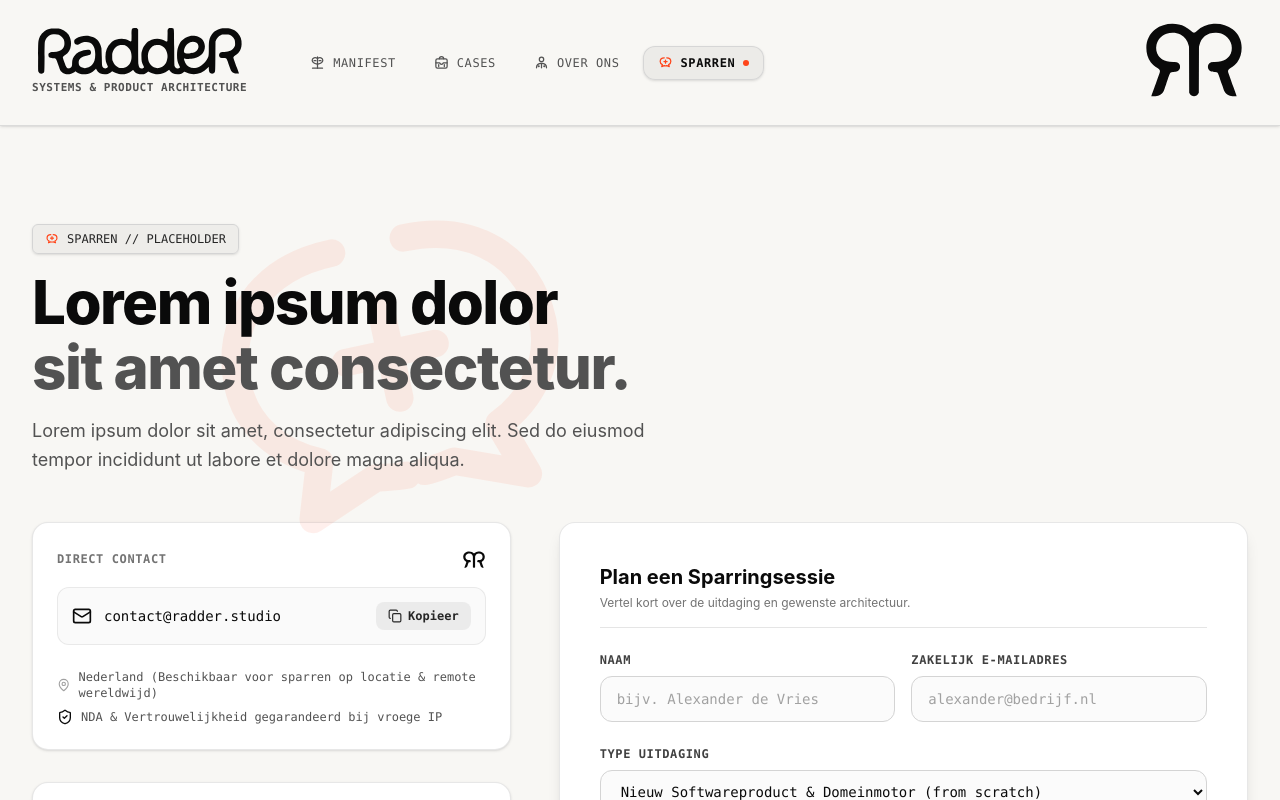
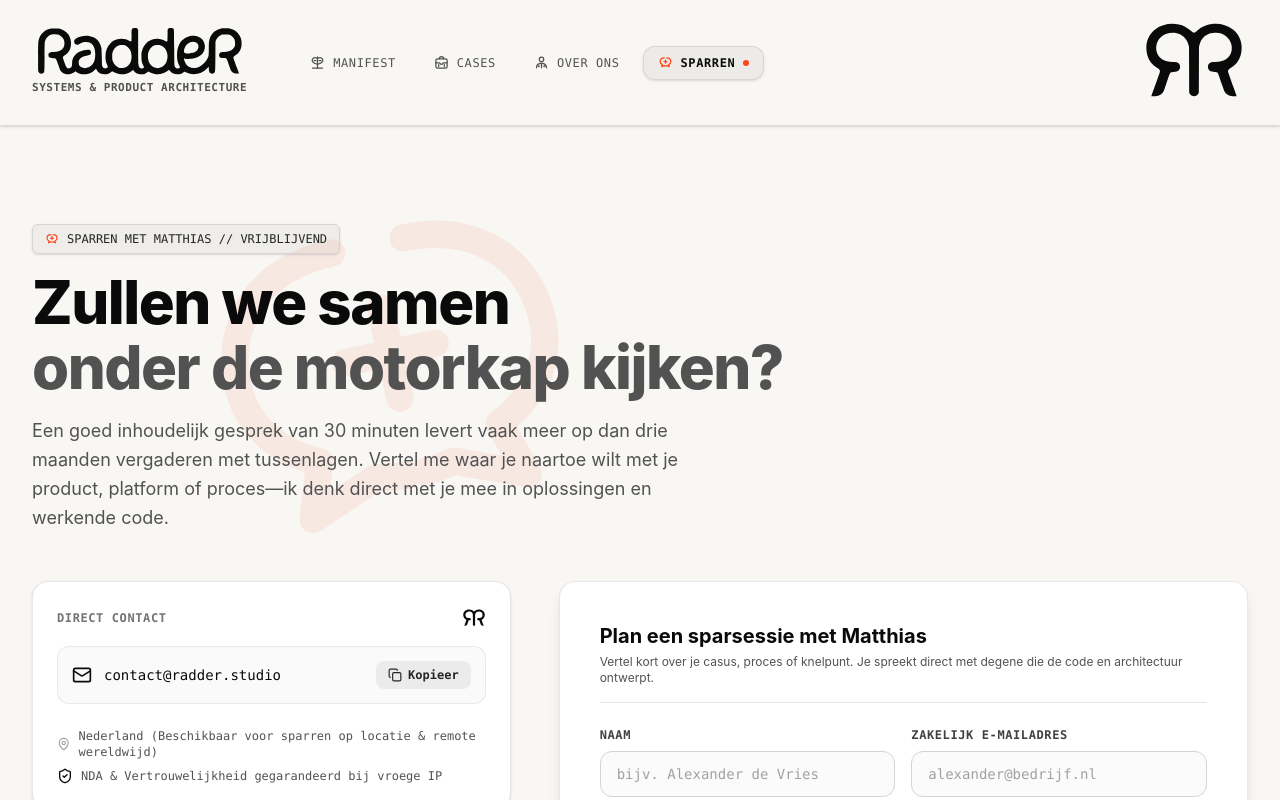
Before and after one commit to radder1972/emmer, a React (Vite) app: page / in a window 1280 px wide. Both pictures are taken after a click on the button "Direct Sparren →". Shown: the top 800 px of the page. Built offline with nearby package versions, Linux system fonts and the light colour scheme.

Commit message:
feat(sparren): apply inviting tone of voice, updated form copy and case-aligned project types

```diff
--- a/src/components/ContactSection.tsx
+++ b/src/components/ContactSection.tsx
@@ -51,16 +51,16 @@ export const ContactSection: React.FC<ContactSectionProps> = ({ initialBrief })
           <div className="relative z-10 max-w-4xl text-left">
             <div className="inline-flex items-center gap-2 px-3 py-1.5 rounded-md bg-black/[0.04] border border-neutral-300 text-neutral-800 text-xs font-mono shadow-sm mb-4">
               <RadderIconSparren size={14} strokeWidth={2} color="#ff451a" />
-              <span>SPARREN // PLACEHOLDER</span>
+              <span>SPARREN MET MATTHIAS // VRIJBLIJVEND</span>
             </div>
 
             <h1 className="text-4xl sm:text-5xl lg:text-6xl font-extrabold tracking-tight text-neutral-950 leading-[1.08]">
-              Lorem ipsum dolor <br />
-              <span className="text-neutral-600">sit amet consectetur.</span>
+              Zullen we samen <br />
+              <span className="text-neutral-600">onder de motorkap kijken?</span>
             </h1>
 
             <p className="mt-4 text-base sm:text-lg text-neutral-600 max-w-2xl font-normal leading-relaxed">
-              Lorem ipsum dolor sit amet, consectetur adipiscing elit. Sed do eiusmod tempor incididunt ut labore et dolore magna aliqua.
+              Een goed inhoudelijk gesprek van 30 minuten levert vaak meer op dan drie maanden vergaderen met tussenlagen. Vertel me waar je naartoe wilt met je product, platform of proces—ik denk direct met je mee in oplossingen en werkende code.
             </p>
           </div>
         </div>
@@ -116,9 +116,9 @@ export const ContactSection: React.FC<ContactSectionProps> = ({ initialBrief })
 
             {/* Availability Indicator */}
             <div className="p-5 rounded-2xl bg-white border border-neutral-200/90 shadow-sm flex items-center gap-4">
-              <span className="w-3 h-3 rounded-full bg-neutral-950 animate-ping"></span>
+              <span className="w-2.5 h-2.5 rounded-full bg-[#ff451a] shrink-0 animate-pulse"></span>
               <div className="text-xs font-mono text-neutral-700">
-                <strong className="text-neutral-950">Status Q4/Q1:</strong> Selectieve ruimte voor nieuwe strategische producttrajecten en enterprise architectuur-sparring.
+                <strong className="text-neutral-950">Status:</strong> Beschikbaar voor selectieve nieuwe producttrajecten, architectuur-sparring en audits.
               </div>
             </div>
           </div>
@@ -145,9 +145,9 @@ export const ContactSection: React.FC<ContactSectionProps> = ({ initialBrief })
               ) : (
                 <form onSubmit={handleSubmit} className="space-y-6">
                   <div className="border-b border-neutral-200 pb-4">
-                    <h3 className="text-xl font-bold text-neutral-950">Plan een Sparringsessie</h3>
-                    <p className="text-xs text-neutral-500 mt-1">
-                      Vertel kort over de uitdaging en gewenste architectuur.
+                    <h3 className="text-xl font-bold text-neutral-950">Plan een sparsessie met Matthias</h3>
+                    <p className="text-xs text-neutral-600 mt-1">
+                      Vertel kort over je casus, proces of knelpunt. Je spreekt direct met degene die de code en architectuur ontwerpt.
                     </p>
                   </div>
 
@@ -191,10 +191,11 @@ export const ContactSection: React.FC<ContactSectionProps> = ({ initialBrief })
                       className="w-full px-4 py-3 rounded-xl bg-neutral-50/70 border border-neutral-300 text-neutral-950 text-sm focus:outline-none focus:border-neutral-950 font-mono cursor-pointer transition-colors"
                     >
                       <option value="Nieuw Softwareproduct & Domeinmotor">Nieuw Softwareproduct & Domeinmotor (from scratch)</option>
-                      <option value="Herbouw van Standaard Template naar Echte Motor">Herbouw van Standaard Template naar Echte Motor</option>
-                      <option value="Local-First & Zorgdiagnostiek">Local-First Zorgapplicatie & AI-Diagnostiek</option>
-                      <option value="Ruimtelijke Geodata (Kadaster / PDOK)">Ruimtelijke Geodata (Kadaster / PDOK Matching)</option>
-                      <option value="Omnichannel (App + Storefront of Wagenpark)">Omnichannel (App + Storefront of Wagenpark)</option>
+                      <option value="B2B Configurator of Calculatie-engine">B2B Configurator of Calculatie-engine (zoals Palrom)</option>
+                      <option value="HealthTech, Zorgapplicatie of AI-Diagnostiek">HealthTech, Zorgapplicatie of AI-Diagnostiek (zoals Schematherapie Suite)</option>
+                      <option value="Lokale Dominantie & High-Performance Platform">Lokale Dominantie & High-Performance Platform (zoals Staopstoelen.nl)</option>
+                      <option value="Boekingsengine, Hardware Rental of E-Commerce">Boekingsengine, Hardware Rental of E-Commerce (zoals True Time Thai / Schipper)</option>
+                      <option value="Architectuur-audit of Herbouw van Vastgelopen Project">Architectuur-audit of Herbouw van Vastgelopen Project</option>
                     </select>
                   </div>
 
```
